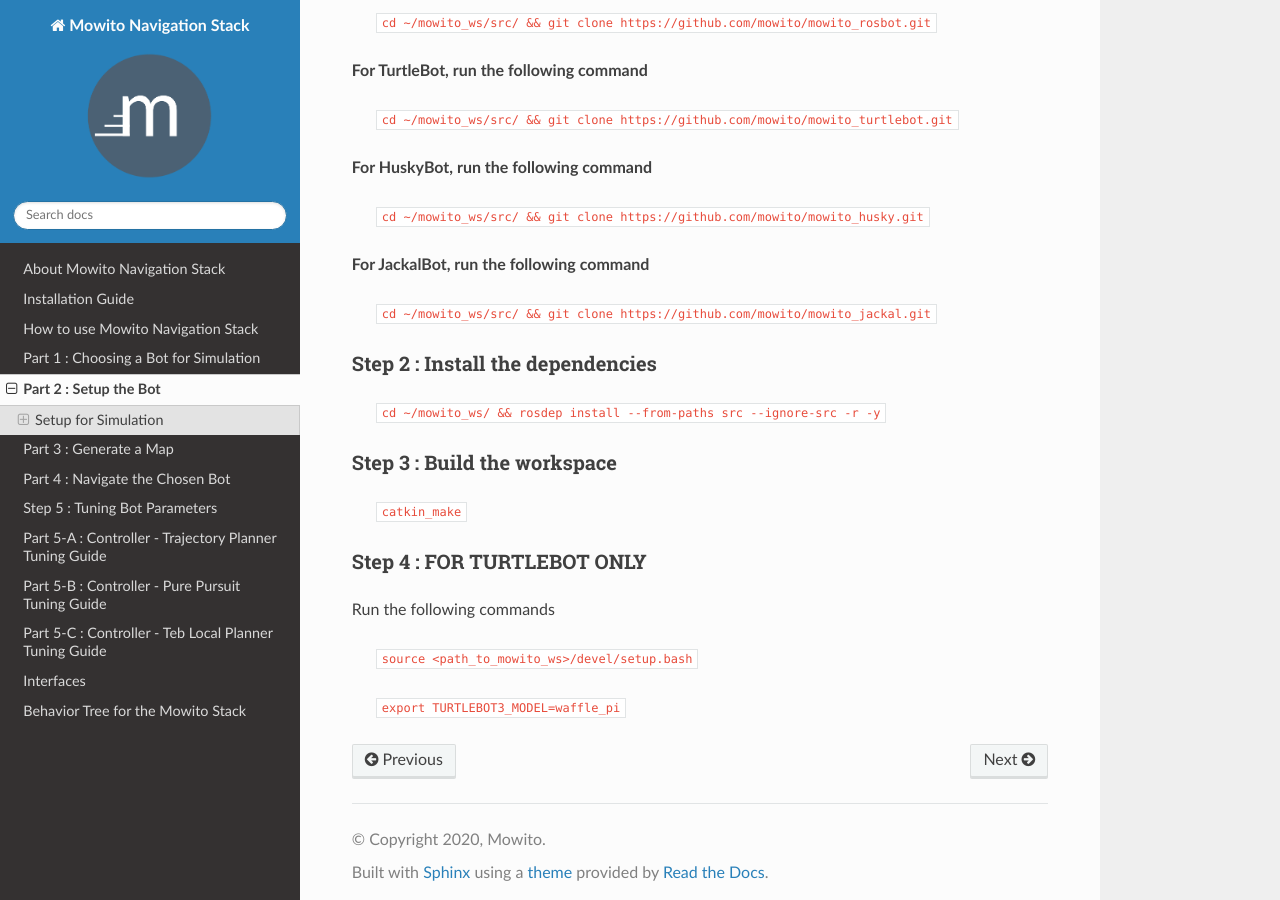
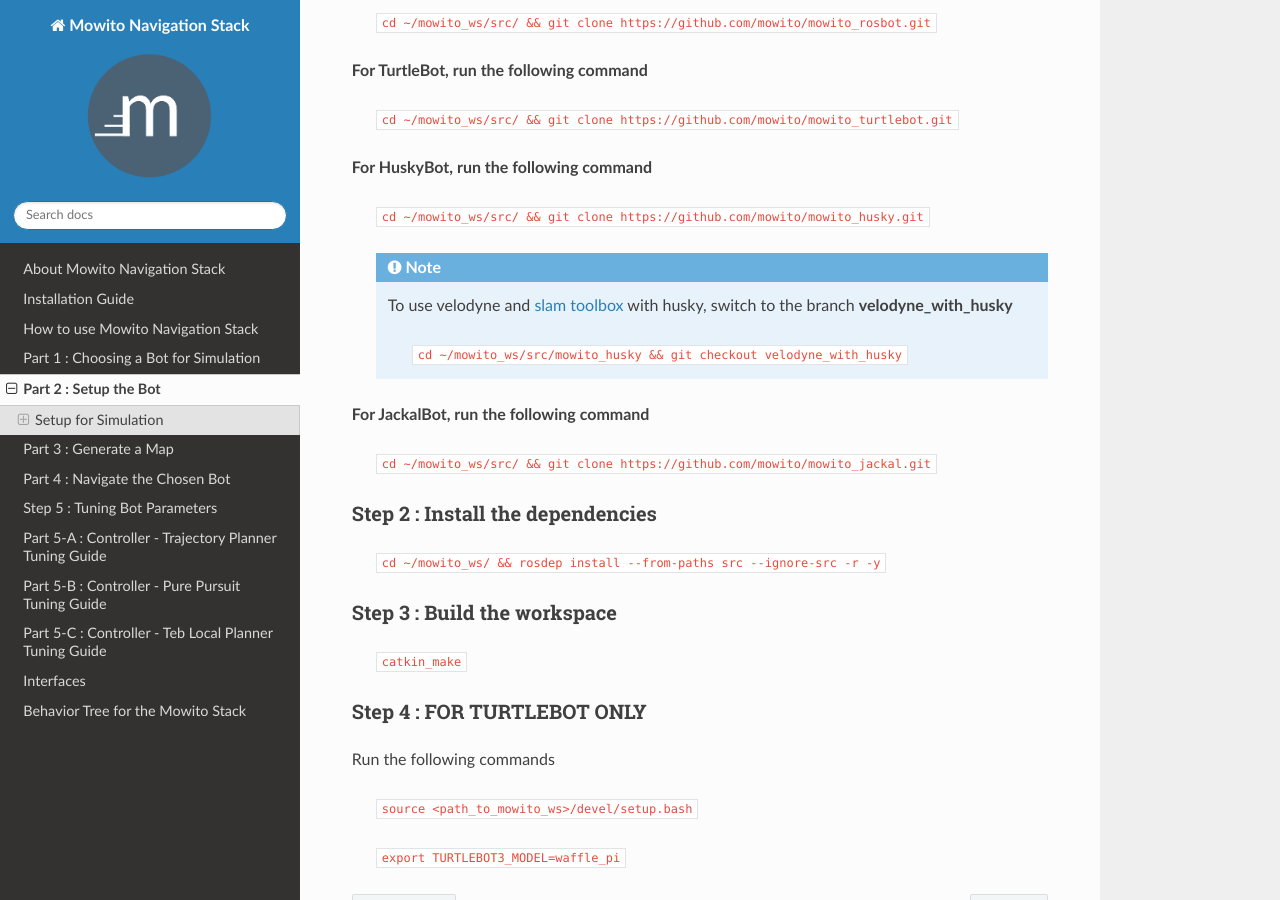
Before and after one commit to mowito/mowito_amd64, a Sphinx documentation site: the page built from docs/source/step_2.rst, in a window 1280 px wide and 900 px high, scrolled down 426 px. Built offline with Sphinx 7.4.7 and the Read the Docs theme 2.0.0, drawn with Linux system fonts in a browser that asks for light colours.

Commit message:
Corrections in Installation

```diff
--- a/docs/source/Installation.rst
+++ b/docs/source/Installation.rst
@@ -87,9 +87,9 @@ Ubuntu 18 - ROS Melodic
 
 5. [OPTIONAL] If you want to use the Rosbot Simulation, then build the workspace
 
-	``source <path to mowito_ws>/devel/setup.bash``\
+	``cd ~/mowito_ws && catkin_make``\
 
-	``cd ~/mowito_ws && catkin_make``
+	``source <path to mowito_ws>/devel/setup.bash``
 
 Ubuntu 16 - ROS Kinetic
 ^^^^^^^^^^^^^^^^^^^^^^^^^^^
--- a/docs/source/step_2.rst
+++ b/docs/source/step_2.rst
@@ -27,6 +27,12 @@ Step 1 : Cloning the chosen bot in the mowito_ws (the one you setup during insta
 
     ``cd ~/mowito_ws/src/ && git clone https://github.com/mowito/mowito_husky.git``
 
+    .. NOTE::
+
+            To use velodyne and `slam toolbox <https://github.com/SteveMacenski/slam_toolbox>`_ with husky, switch to the branch **velodyne_with_husky**
+
+                  ``cd ~/mowito_ws/src/mowito_husky && git checkout velodyne_with_husky``
+
 **For JackalBot, run the following command**
 
     ``cd ~/mowito_ws/src/ && git clone https://github.com/mowito/mowito_jackal.git``
```
